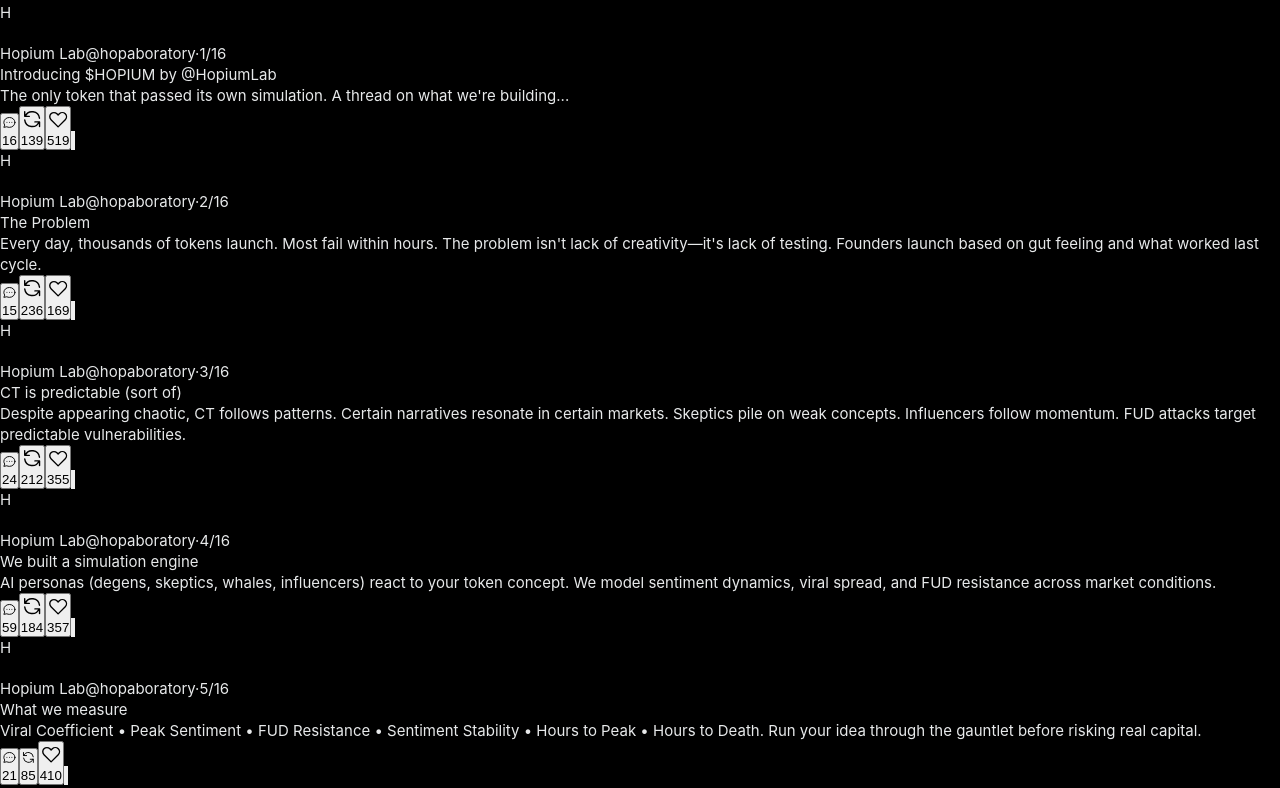
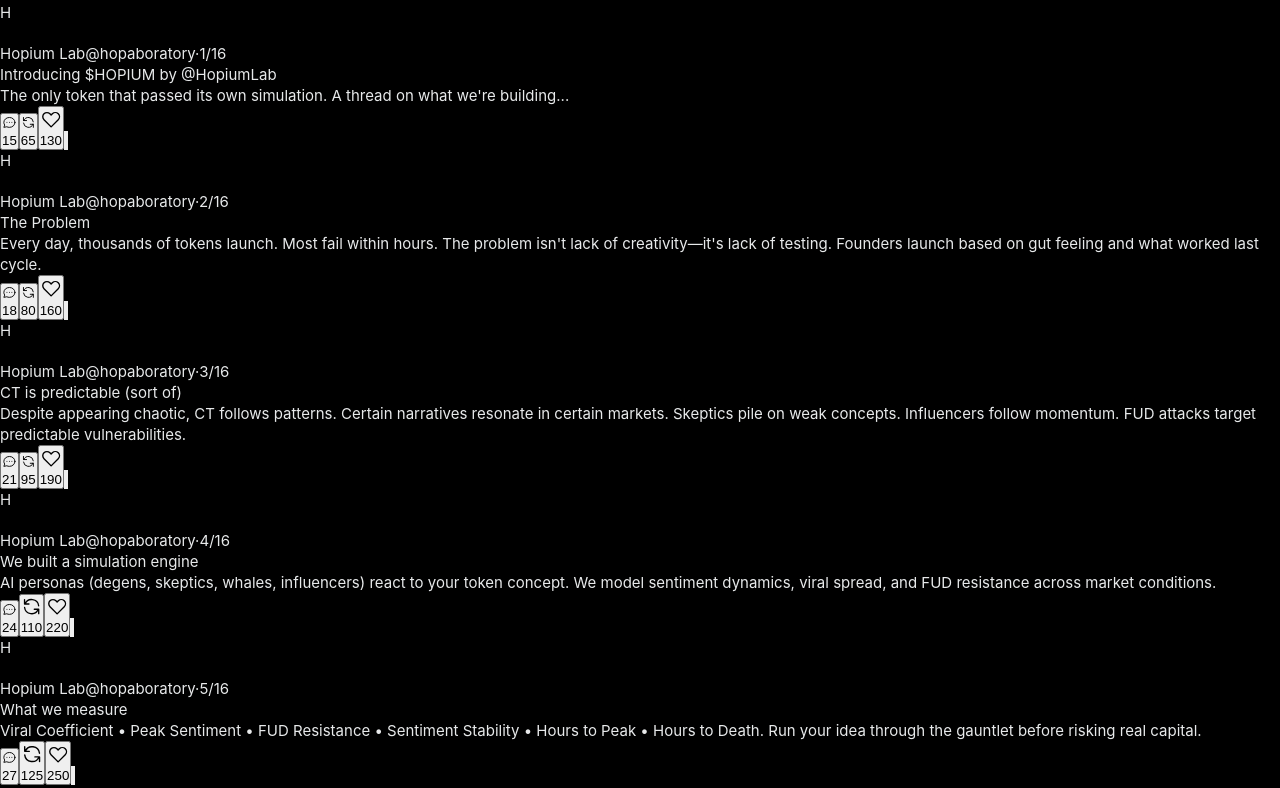
Before and after one commit to michaelpaglia/simulation-env-for-shitcoins, a Next.js app in the folder web/: page /whitepaper in a window 1280 px wide. Shown: the part 1346-2134 px from the top of the page. Built offline with nearby package versions, Linux system fonts and the light colour scheme.

Commit message:
fix: hydration error in whitepaper page

```diff
--- a/web/src/app/whitepaper/page.tsx
+++ b/web/src/app/whitepaper/page.tsx
@@ -143,25 +143,25 @@ export default function WhitepaperPage() {
                   )}
                 </div>
 
-                {/* Engagement (fake) */}
+                {/* Engagement (static to avoid hydration mismatch) */}
                 <div className="flex items-center gap-6 mt-3 text-gray-500">
                   <button className="flex items-center gap-2 hover:text-blue-400 transition-colors">
                     <svg className="w-5 h-5" fill="none" stroke="currentColor" viewBox="0 0 24 24">
                       <path strokeLinecap="round" strokeLinejoin="round" strokeWidth={1.5} d="M8 12h.01M12 12h.01M16 12h.01M21 12c0 4.418-4.03 8-9 8a9.863 9.863 0 01-4.255-.949L3 20l1.395-3.72C3.512 15.042 3 13.574 3 12c0-4.418 4.03-8 9-8s9 3.582 9 8z" />
                     </svg>
-                    <span className="text-sm">{Math.floor(Math.random() * 50) + 10}</span>
+                    <span className="text-sm">{12 + tweet.id * 3}</span>
                   </button>
                   <button className="flex items-center gap-2 hover:text-green-400 transition-colors">
                     <svg className="w-5 h-5" fill="none" stroke="currentColor" viewBox="0 0 24 24">
                       <path strokeLinecap="round" strokeLinejoin="round" strokeWidth={1.5} d="M4 4v5h.582m15.356 2A8.001 8.001 0 004.582 9m0 0H9m11 11v-5h-.581m0 0a8.003 8.003 0 01-15.357-2m15.357 2H15" />
                     </svg>
-                    <span className="text-sm">{Math.floor(Math.random() * 200) + 50}</span>
+                    <span className="text-sm">{50 + tweet.id * 15}</span>
                   </button>
                   <button className="flex items-center gap-2 hover:text-pink-400 transition-colors">
                     <svg className="w-5 h-5" fill="none" stroke="currentColor" viewBox="0 0 24 24">
                       <path strokeLinecap="round" strokeLinejoin="round" strokeWidth={1.5} d="M4.318 6.318a4.5 4.5 0 000 6.364L12 20.364l7.682-7.682a4.5 4.5 0 00-6.364-6.364L12 7.636l-1.318-1.318a4.5 4.5 0 00-6.364 0z" />
                     </svg>
-                    <span className="text-sm">{Math.floor(Math.random() * 500) + 100}</span>
+                    <span className="text-sm">{100 + tweet.id * 30}</span>
                   </button>
                   <button className="flex items-center gap-2 hover:text-blue-400 transition-colors">
                     <svg className="w-5 h-5" fill="none" stroke="currentColor" viewBox="0 0 24 24">
```
